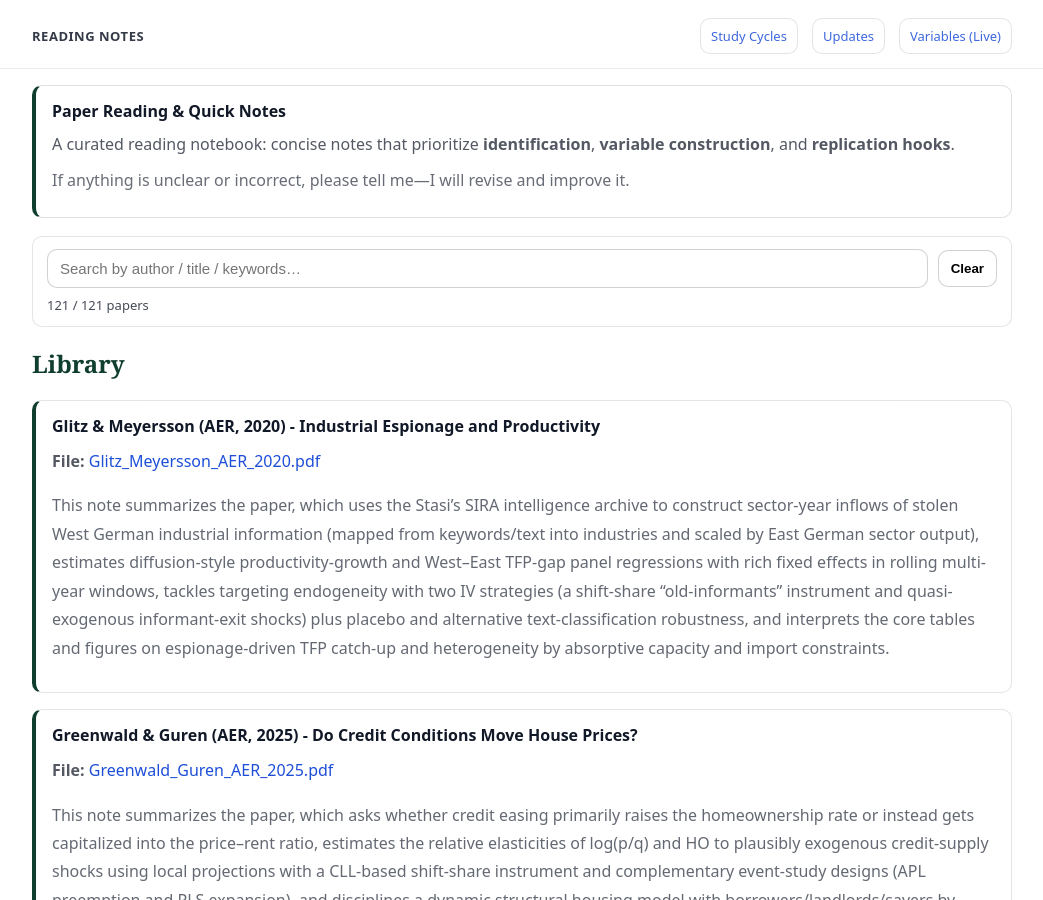
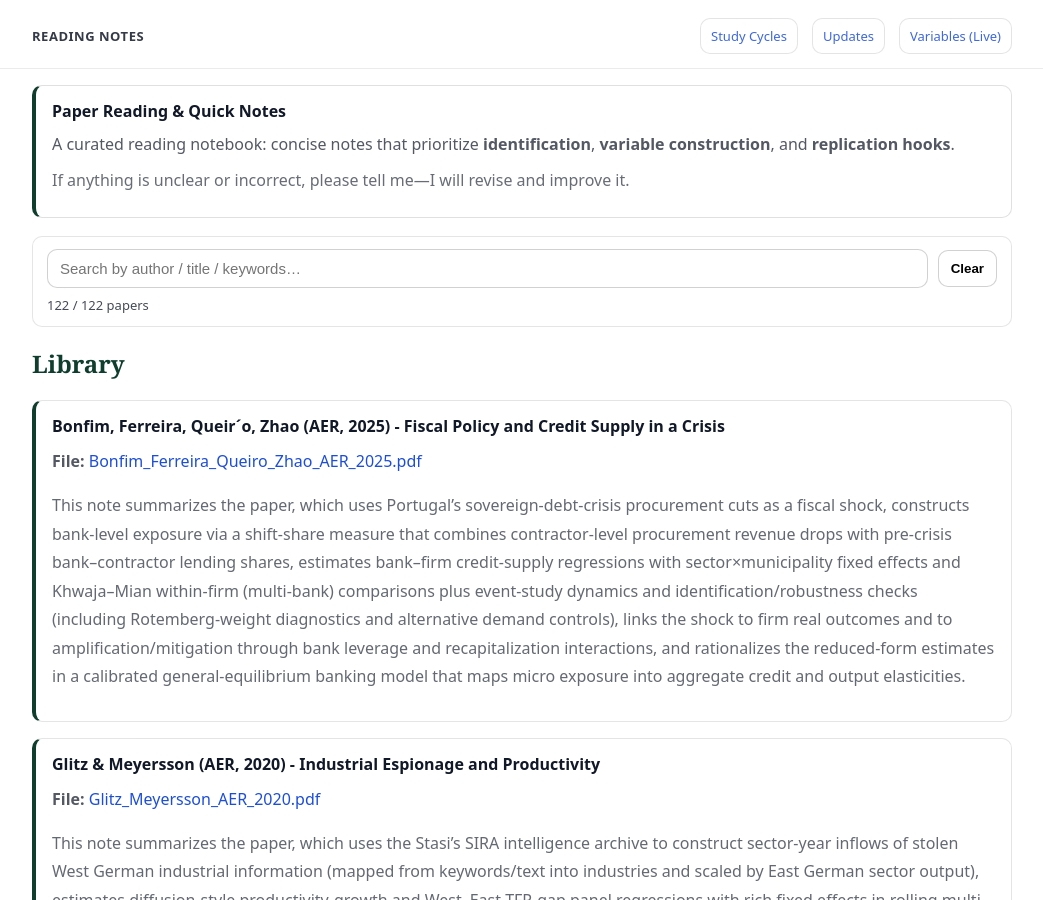
Before and after one commit to yaxinzn/study-archive, a Jekyll site: the page built from reading/index.md, in a window 1280 px wide and 900 px high. Shown: the whole window, without its empty margins (118-1161 px from the left). Built offline with Jekyll 4.4.1, drawn with Linux system fonts in a browser that asks for light colours.

Commit message:
Reading: add/update Bonfim_Ferreira_Queiro_Zhao_AER_2025.pdf

```diff
--- a/_data/reading.yml
+++ b/_data/reading.yml
@@ -1,3 +1,7 @@
+- title: "Bonfim, Ferreira, Queir´o, Zhao (AER, 2025) - Fiscal Policy and Credit Supply in a Crisis"
+  file: "Bonfim_Ferreira_Queiro_Zhao_AER_2025.pdf"
+  desc: "This note summarizes the paper, which uses Portugal’s sovereign-debt-crisis procurement cuts as a fiscal shock, constructs bank-level exposure via a shift-share measure that combines contractor-level procurement revenue drops with pre-crisis bank–contractor lending shares, estimates bank–firm credit-supply regressions with sector×municipality fixed effects and Khwaja–Mian within-firm (multi-bank) comparisons plus event-study dynamics and identification/robustness checks (including Rotemberg-weight diagnostics and alternative demand controls), links the shock to firm real outcomes and to amplification/mitigation through bank leverage and recapitalization interactions, and rationalizes the reduced-form estimates in a calibrated general-equilibrium banking model that maps micro exposure into aggregate credit and output elasticities."
+
 - title: "Glitz & Meyersson (AER, 2020) - Industrial Espionage and Productivity"
   file: "Glitz_Meyersson_AER_2020.pdf"
   desc: "This note summarizes the paper, which uses the Stasi’s SIRA intelligence archive to construct sector-year inflows of stolen West German industrial information (mapped from keywords/text into industries and scaled by East German sector output), estimates diffusion-style productivity-growth and West–East TFP-gap panel regressions with rich fixed effects in rolling multi-year windows, tackles targeting endogeneity with two IV strategies (a shift-share “old-informants” instrument and quasi-exogenous informant-exit shocks) plus placebo and alternative text-classification robustness, and interprets the core tables and figures on espionage-driven TFP catch-up and heterogeneity by absorptive capacity and import constraints."
```
Also changed, not shown: 1 other file.
